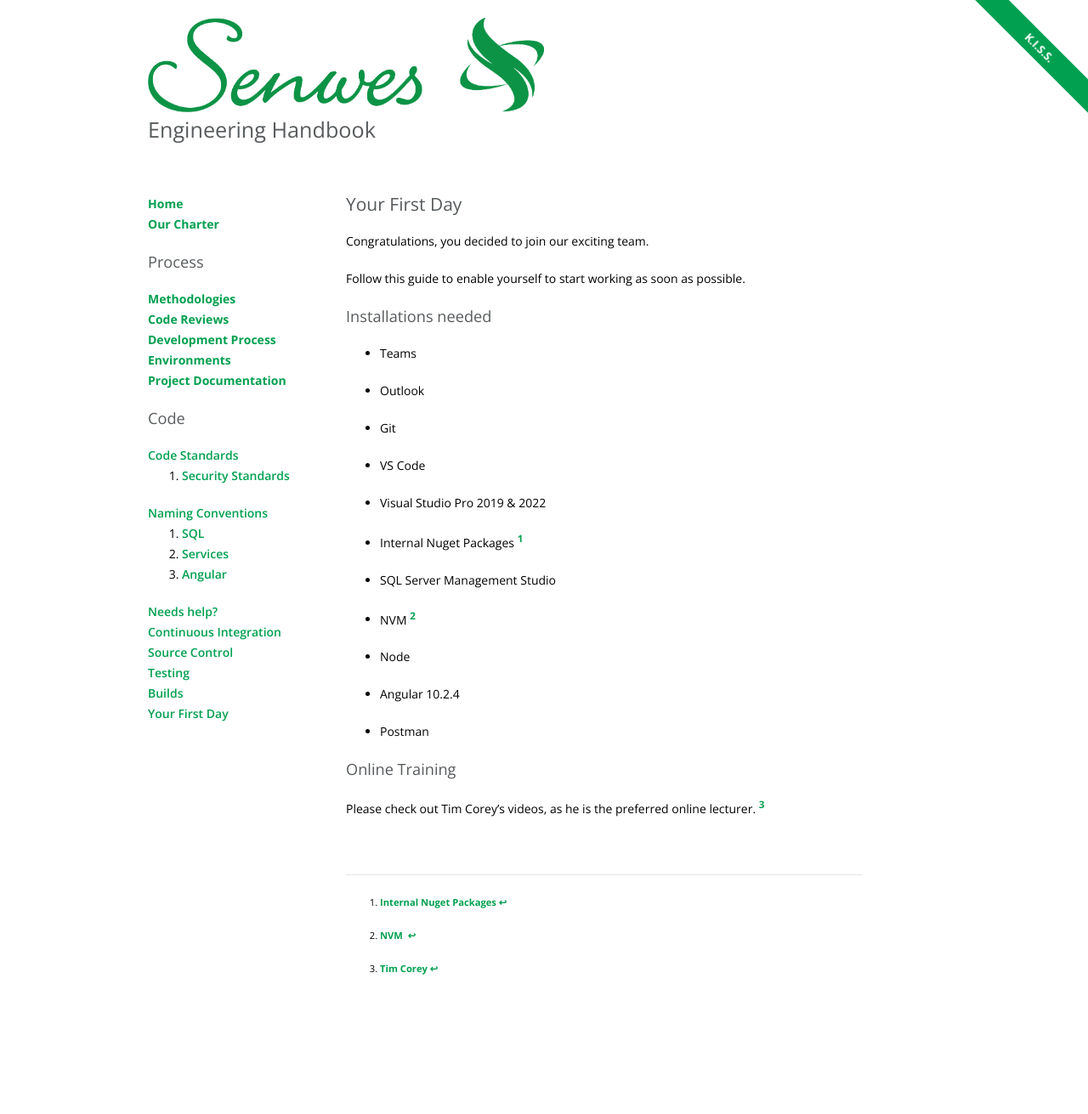
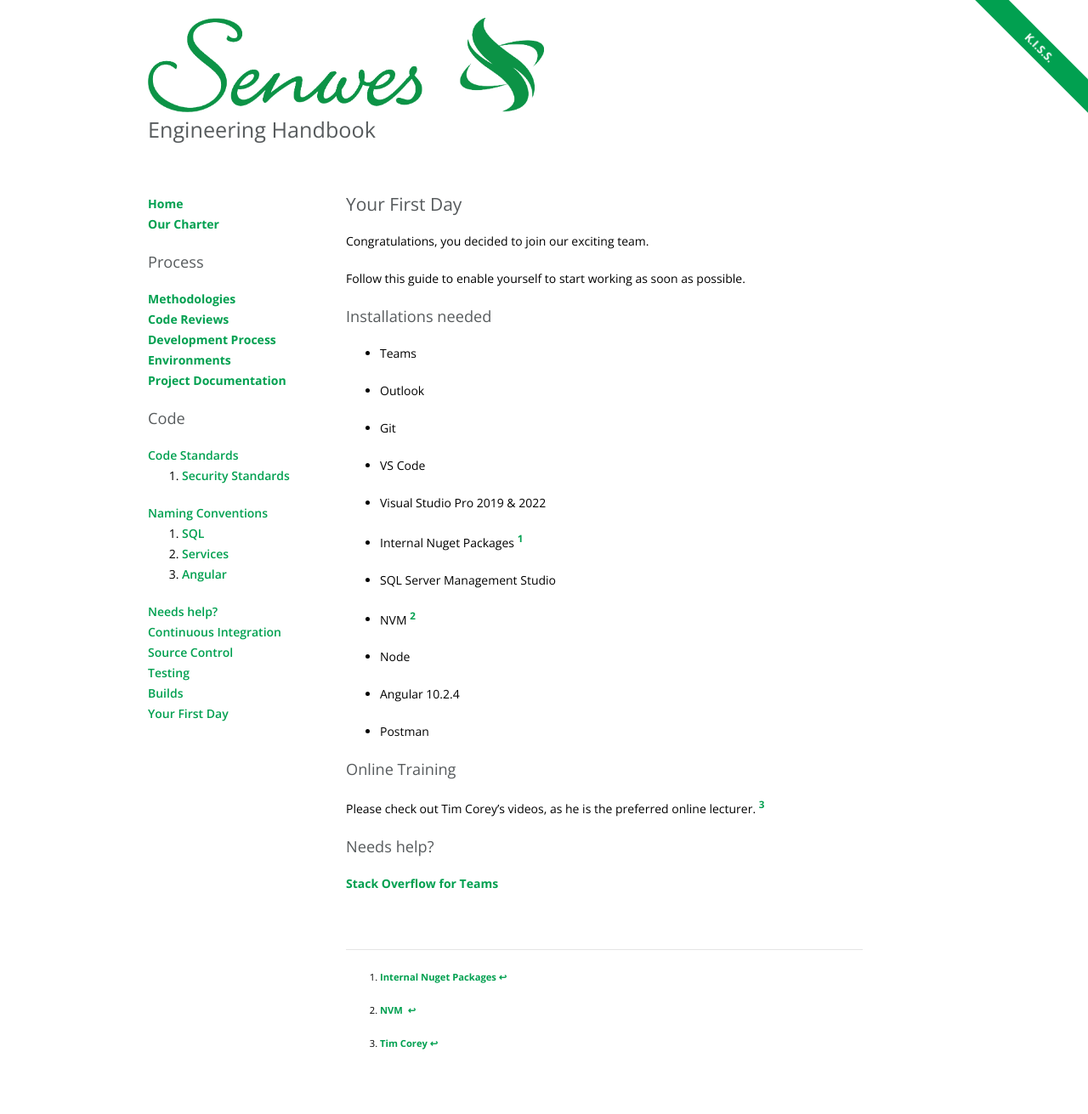
Before and after one commit to Senwes/senwes.github.io, a Jekyll site: the page built from topics/yourfirstday.md, in a window 1280 px wide. Shown: the whole page at 85% size. Built offline with Jekyll 4.4.1, drawn with Linux system fonts in a browser that asks for light colours; nearby versions of some CDN libraries; before the commit the page ends 1223 px from its top, so only the background shows below that.

Commit message:
update your first day details

```diff
--- a/topics/yourfirstday.md
+++ b/topics/yourfirstday.md
@@ -36,6 +36,10 @@ Follow this guide to enable yourself to start working as soon as possible.
 
 Please check out Tim Corey's videos, as he is the preferred online lecturer. [^3]
 
+### Needs help?
+
+[Stack Overflow for Teams](wiki.html)
+
 [^1]: [Internal Nuget Packages](https://senwes.visualstudio.com/Applications/_wiki/wikis/Applications.wiki/25/Internal-Nuget-Packages)
 [^2]: [NVM ](https://www.freecodecamp.org/news/nvm-for-windows-how-to-download-and-install-node-version-manager-in-windows-10/){:target="_blank"}
 [^3]: [Tim Corey](https://www.youtube.com/@IAmTimCorey/videos){:target="_blank"}
```
